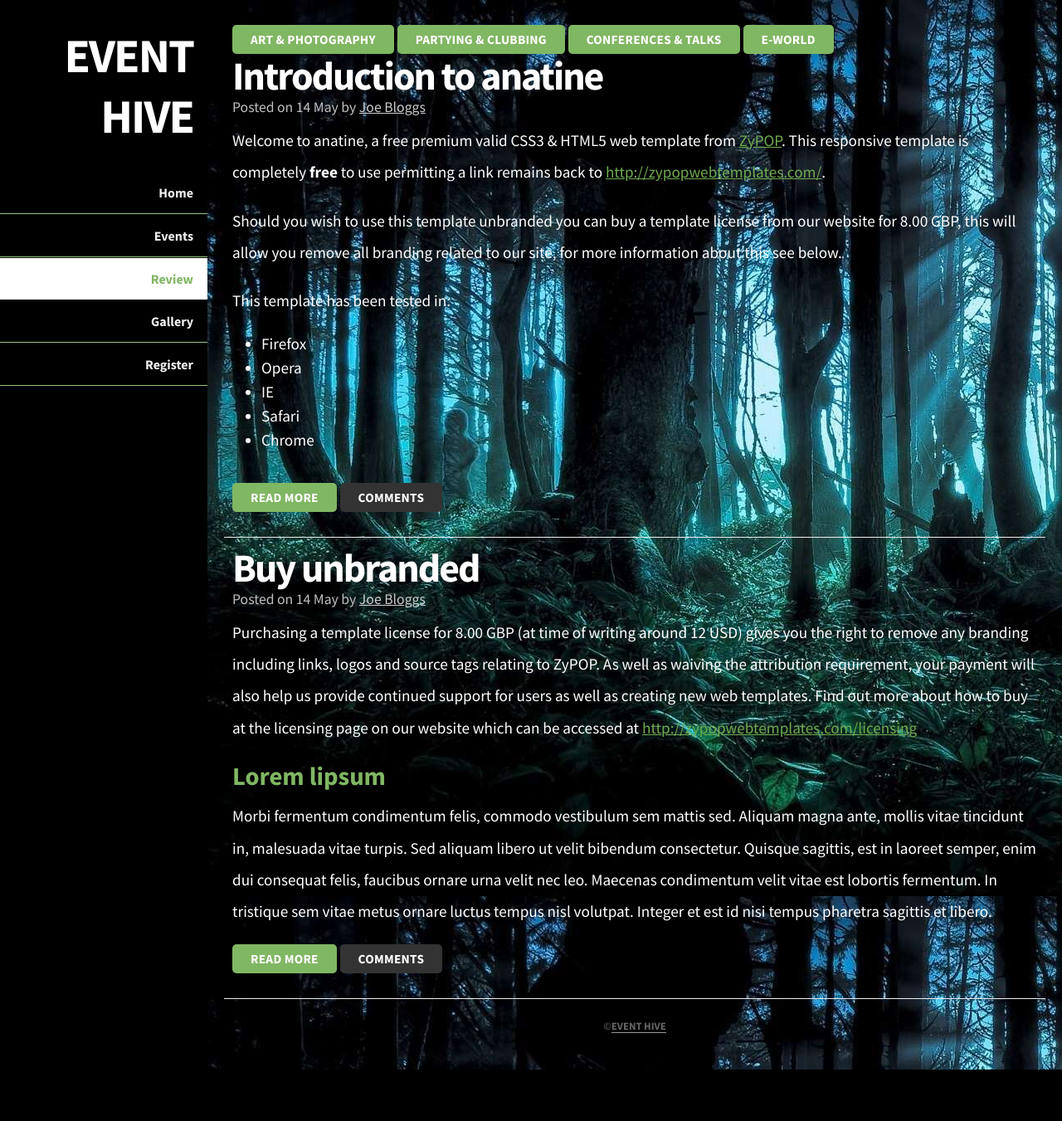
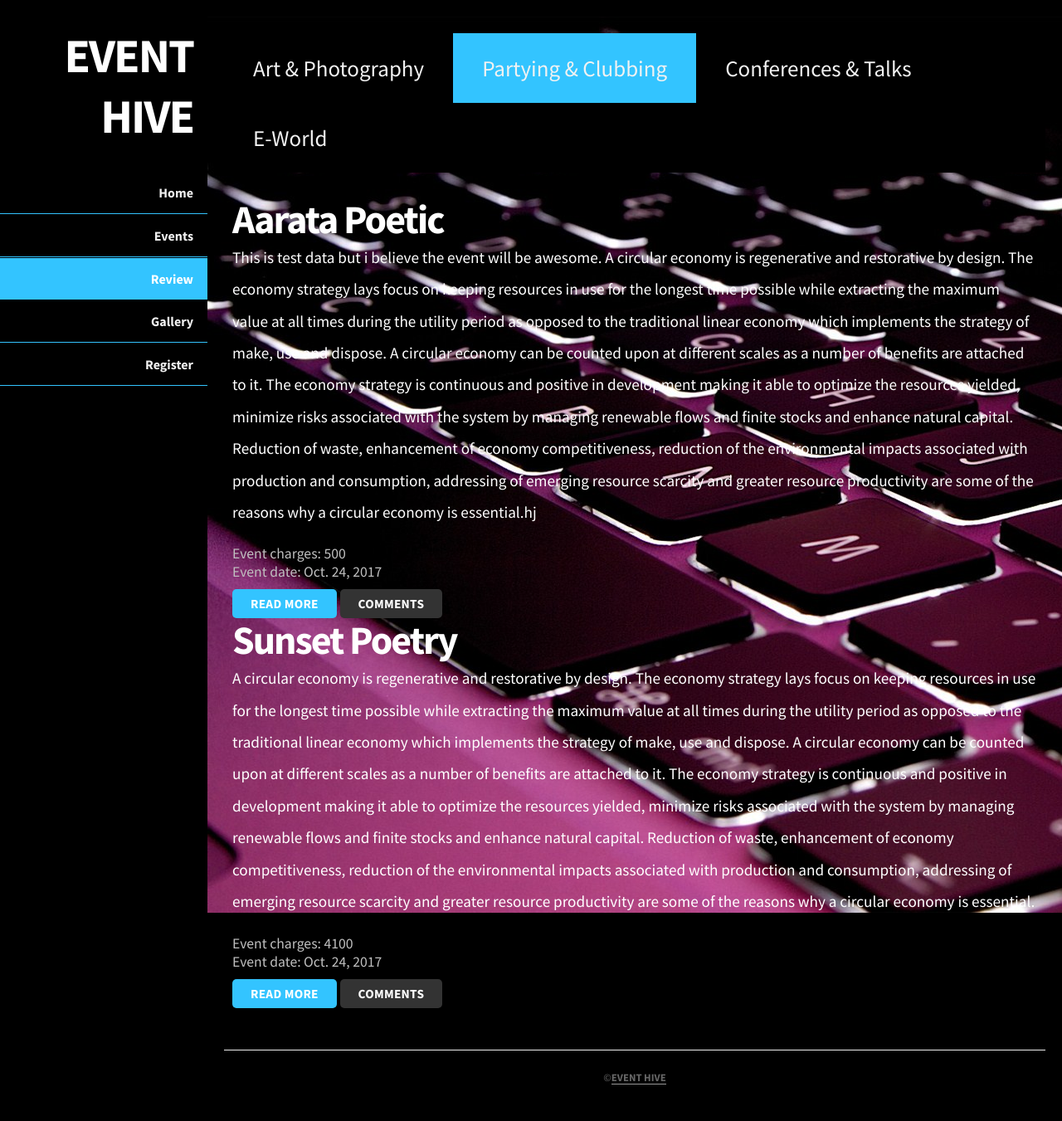
Before and after one commit to Alabee/event_hive, a Django app: page /review/tech/ in a window 1280 px wide. Shown: the whole page at 83% size. Before the commit the page ends 1289 px from the top, so only its background shows below. Run offline with Django 3.2, Linux system fonts and the light colour scheme; data comes from the database, SQL or seed files in the repository.

Commit message:
Update of review templates

```diff
--- a/review/static/review/graphics/styles.css
+++ b/review/static/review/graphics/styles.css
@@ -48,7 +48,7 @@ p {
 	margin-bottom:20px;
 }
 a {
-	color:#6FAB4F;
+	color:#33C4FF;
 }
 a:hover {
 	color:#000;
@@ -57,7 +57,7 @@ a:focus {
 	outline:none;
 }
 a.button {
-    background-color: #80B763;
+    background-color: #33C4FF;
     border-radius: 5px;
     color: #FFFFFF;
     display: inline-block;
@@ -74,7 +74,7 @@ a.button-reversed {
 }
 
 a.button:hover {
-	background-color: #669D48;
+	background-color: #33C4FF;
 }
 
 a.button-reversed:hover {
@@ -107,7 +107,7 @@ fieldset form input, fieldset form select, fieldset form textarea {
 }
 fieldset form input.formbutton {
 border:none;
-    background-color: #80B763;
+    background-color: #33C4FF;
     border-radius: 5px;
     color: #FFFFFF;
     display: inline-block;
@@ -131,7 +131,7 @@ h2 {
 	margin:0;
 }
 h3 {
-	color:#80B763;
+	color:#33C4FF;
 	font-size:1.6em;
 	padding-bottom:10px;
 }
@@ -203,11 +203,103 @@ section#body {
 
 
 /** content+sidebar styles **/
+section#content_art {
+	margin-left: 250px;
+	padding: 20px;
+	background-image: url("images/art.jpg");
+	background-repeat: no-repeat;
+	background-attachment: fixed;
+	background-size: cover;
+}
+section#content_partying {
+	margin-left: 250px;
+	padding: 20px;
+	background-image: url("images/partying.jpg");
+	background-repeat: no-repeat;
+	background-attachment: fixed;
+}
+section#content_conferences {
+	margin-left: 250px;
+	padding: 20px;
+	background-image: url("images/conferences.jpg");
+	background-repeat: no-repeat;
+	background-attachment: fixed;
+}
+section#content_tech {
+	margin-left: 250px;
+	padding: 20px;
+	background-image: url("images/tech.jpg");
+	background-repeat: no-repeat;
+	background-attachment: fixed;
+}
 section#content {
 	margin-left: 250px;
 	padding: 20px;
 	background-image: url("images/background.jpg");
+	background-repeat: no-repeat;
+	background-attachment: fixed;
 }
+.category_menu{
+	margin-left: 250px;
+	padding-top: 20px;
+}
+.topnav {
+  overflow: hidden;
+  background-color: #000;
+}
+
+.topnav a {
+  float: left;
+  display: block;
+  color: #f2f2f2;
+  text-align: center;
+  padding: 25px 35px;
+  text-decoration: none;
+  font-size: 27px;
+}
+.topnav a.selected-item {
+  float: left;
+  display: block;
+  color: #f2f2f2;
+  text-align: center;
+  padding: 25px 35px;
+  text-decoration: none;
+  font-size: 27px;
+  background-color:#33C4FF;
+}
+
+.topnav a:hover {
+  background-color: #33C4FF;
+  color: black;
+}
+
+.topnav .icon {
+  display: none;
+}
+
+@media screen and (max-width: 600px) {
+  .topnav a {display: none;}
+  .topnav a.icon {
+    float: none;
+    display: block;
+  }
+}
+
+@media screen and (max-width: 600px) {
+  .topnav.responsive {position: relative;}
+  .topnav.responsive .icon {
+    position: relative;
+    right: 0;
+    top: 0;
+  }
+  .topnav.responsive a {
+    float: none;
+    display: block;
+    text-align: center;
+  }
+
+}
+
 .column-left {
 	float:left;
 }
@@ -226,7 +318,7 @@ nav#mainnav ul {
 
 nav#mainnav li {
 	padding:0;
-	border-bottom: 1px solid #99C581;
+	border-bottom: 1px solid #33C4FF;
 	border-top: 1px solid #000;
 }
 nav#mainnav li.selected-item  {
@@ -234,12 +326,12 @@ nav#mainnav li.selected-item  {
 }
 nav#mainnav li.selected-item a,
 nav#mainnav li.selected-item a:hover {
-	color:#80B763;
+	color:#fFF;
 	font-weight:bold;
-	background: #fff;
+	background: #33C4FF;
 }
 nav#mainnav li a:hover {
-	background:#669D48;
+	background:#33C4FF;
 	color: #fff;
 	text-decoration:none;
 }
@@ -251,8 +343,6 @@ nav#mainnav li a {
 	font-weight:  bold;
 	text-decoration: none;
 }
-
-
 
 
 article {
@@ -330,9 +420,9 @@ footer p a:hover { color:#333; border-bottom-color: #333; }
 
 	.column-left, .column-right { margin:0px; }
 
-	header h1, header h2, nav#mainnav li a { text-align:center; }
+	header h1, header h2, nav#mainnav li a, div#topnav li a { text-align:center; }
 
-	section#content, aside#sidebar { position: relative; float: none; width: auto; margin-left: 0; }
+	section#content, section#menu, aside#sidebar { position: relative; float: none; width: auto; margin-left: 0; }
 
 
 }
@@ -345,7 +435,7 @@ footer p a:hover { color:#333; border-bottom-color: #333; }
 	header, header h1 a, header h1 a:hover { text-align: center; padding: 10px 0 0 0; font-size: 1.1em; }
 
 
-	nav#mainnav ul li a { margin-top: 0; padding: 1em; }
+	nav#mainnav ul li a, div#topnav ul li a { margin-top: 0; padding: 1em; }
 
 
 }
--- a/review/templates/review/review.html
+++ b/review/templates/review/review.html
@@ -19,8 +19,8 @@
 			</header>
 
 			<nav id="mainnav">
-  				<ul>
-                    <li><a href="index.html">Home</a></li>
+				<ul>
+                   <li><a href="index.html">Home</a></li>
                    	<li><a href="examples.html">Events</a></li>
                    	<li class="selected-item"><a href="#">Review</a></li>
                     <li><a href="#">Gallery</a></li>
@@ -29,56 +29,49 @@
 			</nav>
 
 
+			</aside>
+			<section class="category_menu">
 
-			</aside>
-			<section id="content" class="column-right">
-
-	    <article>
-
-			<a href="#" class="button">Art & Photography</a>
-			<a href="#" class="button">Partying & Clubbing</a>
-			<a href="#" class="button">Conferences & Talks</a>
-			<a href="#" class="button">E-World</a>
-			<h2>Introduction to anatine</h2>
-			<div class="article-info">Posted on <time datetime="2013-05-14">14 May</time> by <a href="#" rel="author">Joe Bloggs</a></div>
-
-            <p>Welcome to anatine, a free premium valid CSS3 &amp; HTML5 web template from <a href="http://zypopwebtemplates.com/" title="ZyPOP">ZyPOP</a>. This responsive template is completely <strong>free</strong> to use permitting a link remains back to  <a href="http://zypopwebtemplates.com/" title="ZyPOP">http://zypopwebtemplates.com/</a>.</p>
-
-<p>Should you wish to use this template unbranded you can buy a template license from our website for 8.00 GBP, this will allow you remove all branding related to our site, for more information about this see below.</p>
-
-            <p>This template has been tested in:</p>
+			</section>
+<script>
+function myFunction() {
+    var x = document.getElementById("myTopnav");
+    if (x.className === "topnav") {
+        x.className += " responsive";
+    } else {
+        x.className = "topnav";
+    }
+}
+</script>
 
 
-            <ul class="styledlist">
-                <li>Firefox</li>
-                <li>Opera</li>
-                <li>IE</li>
- 		<li>Safari</li>
-                <li>Chrome</li>
-            </ul>
-
-		<a href="#" class="button">Read more</a>
-		<a href="#" class="button button-reversed">Comments</a>
+			<section id="content"  class="column-right">
+				<div class="topnav" id="myTopnav">
+				  <a href="/review/art/">Art & Photography</a>
+				  <a href="/review/partying" class="selected-item">Partying & Clubbing</a>
+				  <a href="/review/conferences">Conferences & Talks</a>
+				  <a href="/review/tech/">E-World</a>
+				  <a href="javascript:void(0);" style="font-size:15px;" class="icon" onclick="myFunction()">&#9776;</a>
+				</div>
+		<article>
+			<p>
+			{% block content %}
+				{% for i in content %}
+				<h2>{{i.event_name}}</h2>
+				<p>{{i.event_description}}</p>
+				<div class="article-info">
+					Event charges: {{i.event_charges}}
+					<time><br>
+						Event date: {{i.event_date}}
+					</time>
+				</div>
+				<a href="#" class="button">Read more</a>
+				<a href="#" class="button button-reversed">Comments</a>
+				{% endfor %}
+			{% endblock %}
+			</p>
 
 
-
-		</article>
-
-		<article class="expanded">
-
-            		<h2>Buy unbranded</h2>
-			<div class="article-info">Posted on <time datetime="2013-05-14">14 May</time> by <a href="#" rel="author">Joe Bloggs</a></div>
-
-
-            <p>Purchasing a template license for 8.00 GBP (at time of writing around 12 USD) gives you the right to remove any branding including links, logos and source tags relating to ZyPOP. As well as waiving the attribution requirement, your payment will also help us provide continued support for users as well as creating new web templates. Find out more about how to buy at the licensing page on our website which can be accessed at <a href="http://zypopwebtemplates.com/licensing" title="template license">http://zypopwebtemplates.com/licensing</a></p>
-
-<h3>Lorem lipsum</h3>
-
-<p>Morbi fermentum condimentum felis, commodo vestibulum sem mattis sed. Aliquam magna ante, mollis vitae tincidunt in, malesuada vitae turpis. Sed aliquam libero ut velit bibendum consectetur. Quisque sagittis, est in laoreet semper, enim dui consequat felis, faucibus ornare urna velit nec leo. Maecenas condimentum velit vitae est lobortis fermentum. In tristique sem vitae metus ornare luctus tempus nisl volutpat. Integer et est id nisi tempus pharetra sagittis et libero.</p>
-
-
-		<a href="#" class="button">Read more</a>
-		<a href="#" class="button button-reversed">Comments</a>
 		</article>
 
 
--- /dev/null
+++ b/review/templates/review/tech.html
@@ -0,0 +1,90 @@
+{% load static %}
+<!doctype html>
+<html>
+<head>
+<meta http-equiv="Content-Type" content="text/html; charset=iso-8859-1" />
+<title>E-world</title>
+<link rel="stylesheet" type="text/css"href="{%static 'review/graphics/styles.css' %}">
+<meta name="viewport" content="width=device-width, minimum-scale=1.0, maximum-scale=1.0" />
+</head>
+
+<body>
+
+		<section id="body" class="width">
+			<aside id="sidebar" class="column-left">
+
+			<header>
+				<h1><a href="#">EVENT HIVE</a></h1>
+
+			</header>
+
+			<nav id="mainnav">
+				<ul>
+                   <li><a href="index.html">Home</a></li>
+                   	<li><a href="examples.html">Events</a></li>
+                   	<li class="selected-item"><a href="#">Review</a></li>
+                    <li><a href="#">Gallery</a></li>
+                    <li><a href="#">Register</a></li>
+                </ul>
+			</nav>
+
+
+			</aside>
+			<section class="category_menu">
+
+			</section>
+<script>
+function myFunction() {
+    var x = document.getElementById("myTopnav");
+    if (x.className === "topnav") {
+        x.className += " responsive";
+    } else {
+        x.className = "topnav";
+    }
+}
+</script>
+
+
+			<section id="content_tech"  class="column-right">
+				<div class="topnav" id="myTopnav">
+				  <a href="/review/art/">Art & Photography</a>
+				  <a href="/review/partying" class="selected-item">Partying & Clubbing</a>
+				  <a href="/review/conferences">Conferences & Talks</a>
+				  <a href="/review/tech/">E-World</a>
+				  <a href="javascript:void(0);" style="font-size:15px;" class="icon" onclick="myFunction()">&#9776;</a>
+				</div>
+		<article>
+			<p>
+			{% block content %}
+				{% for i in content %}
+				<h2>{{i.event_name}}</h2>
+				<p>{{i.event_description}}</p>
+				<div class="article-info">
+					Event charges: {{i.event_charges}}
+					<time><br>
+						Event date: {{i.event_date}}
+					</time>
+				</div>
+				<a href="#" class="button">Read more</a>
+				<a href="#" class="button button-reversed">Comments</a>
+				{% endfor %}
+			{% endblock %}
+			</p>
+
+
+		</article>
+
+
+			<footer class="clear">
+				<p>&copy;<a href="review/">EVENT HIVE</a></p>
+			</footer>
+
+		</section>
+
+		<div class="clear"></div>
+
+	</section>
+
+
+</body>
+</html>
--- a/review/views.py
+++ b/review/views.py
@@ -1,17 +1,18 @@
 from django.shortcuts import render, render_to_response
+from event_details.models import Event_details
 
 # Create your views here.
 def index(request):
-	return render_to_response('review/review.html')
+	return render_to_response('review/review.html', {'content': Event_details.objects.all()})
 
 def art(request):
-	return render_to_response('review/review.html')
+	return render_to_response('review/art.html', {'content': Event_details.objects.all()})
 
 def partying(request):
-	return render_to_response('review/review.html')
+	return render_to_response('review/partying.html', {'content': Event_details.objects.all()})
 
 def conferences(request):
-	return render_to_response('review/review.html')
+	return render_to_response('review/conferences.html', {'content': Event_details.objects.all()})
 
 def tech(request):
-	return render_to_response('review/review.html')
+	return render_to_response('review/tech.html', {'content': Event_details.objects.all()})
```
Also changed, not shown: review/templates/review/art.html (added, +90 -0 lines), review/templates/review/conferences.html (added, +90 -0 lines), review/templates/review/partying.html (added, +90 -0 lines), review/static/review/graphics/images/art.jpg (added), review/static/review/graphics/images/conferences.jpg (added), review/static/review/graphics/images/partying.jpg (added), review/static/review/graphics/images/tech.jpg (added), 1 other file.
